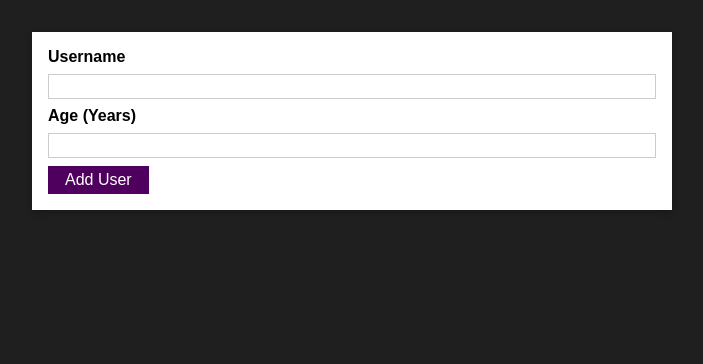
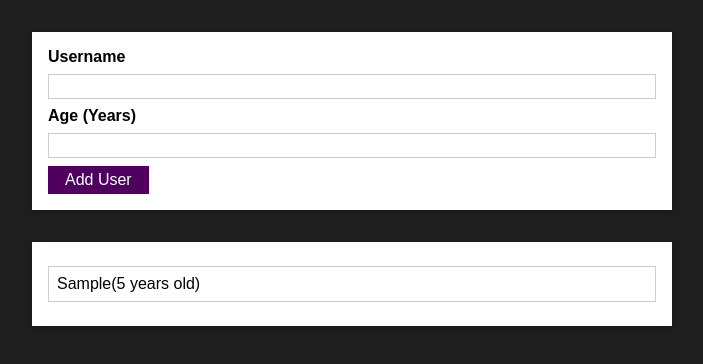
Before and after one commit to albur2021/Practice_Basics_2, a React (Create React App) app: page / in a window 1280 px wide. Both pictures are taken after typing "Sample", "5" into the empty fields and a click on the button "Add User". Shown: the top 364 px of the page, without its empty margins (288-991 px from the left). Built offline with nearby package versions, Linux system fonts and the light colour scheme.

Commit message:
add Users/UserList Comp and UserList.module.css in respect, and manage a List of Users via State and Lift data up to App.js to be displayed

```diff
--- a/src/App.js
+++ b/src/App.js
@@ -1,10 +1,23 @@
-import React from 'react';
+import React, {useState} from 'react';
 import AddUser from './Components/Users/AddUser';
+import UsersList from './Components/Users/UsersList';
 
 function App() {
+  const [usersList, setUsersList] = useState([]);
+
+  const addUserHandler = (uName, uAge)=>{
+    setUsersList((prevUserList) => {
+      return [
+        ...prevUserList,
+        {name: uName, age: uAge, id: Math.random().toString()}
+
+      ];
+    });
+  };
   return (
     <div>
-      <AddUser/>
+      <AddUser onAddUser={addUserHandler}/>
+      <UsersList users={usersList}/>
     </div>
   );
 }
--- a/src/Components/Users/AddUser.jsx
+++ b/src/Components/Users/AddUser.jsx
@@ -28,9 +28,9 @@
     if(+enteredAge < 1){
         return;
     }
-    console.log(enteredUserName, enteredAge);
-
-    setEnteredUserName('');
+    // console.log(enteredUserName, enteredAge);
+    props.onAddUser( enteredUserName, enteredAge);// comming from App.js
+    setEnteredUserName('');// sets to update/empty input after been submitted
     setEnteredAge('');
 };
 
--- /dev/null
+++ b/src/Components/Users/UsersList.jsx
@@ -0,0 +1,20 @@
+
+import React, { useState } from "react";
+import Card from "../UI/Card";
+import classes from './UsersList.module.css';
+
+const UsersList = (props) => {
+  return (
+    <Card className={classes.users}>
+      <ul>
+        {props.users.map((user) => (
+          <li key={user.id}>
+            {user.name}({user.age} years old)
+          </li>
+        ))}
+      </ul>
+    </Card>
+  );
+};
+
+export default UsersList;
--- /dev/null
+++ b/src/Components/Users/UsersList.module.css
@@ -0,0 +1,16 @@
+.users {
+    margin: 2rem auto;
+    width: 90%;
+    max-width: 40rem;
+  }
+
+  .users ul {
+    list-style: none;
+    padding: 1rem;
+  }
+
+  .users li {
+    border: 1px solid #ccc;
+    margin: 0.5rem 0;
+    padding: 0.5rem;
+  }
```
